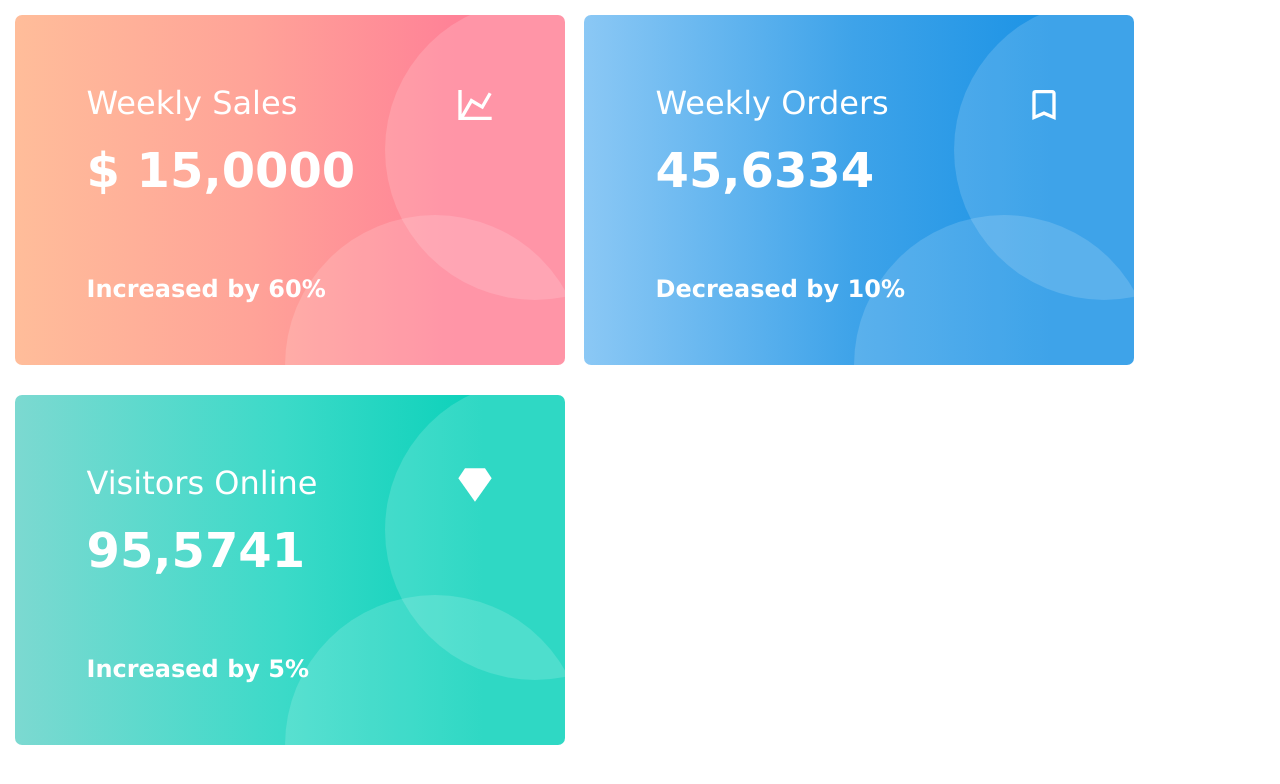
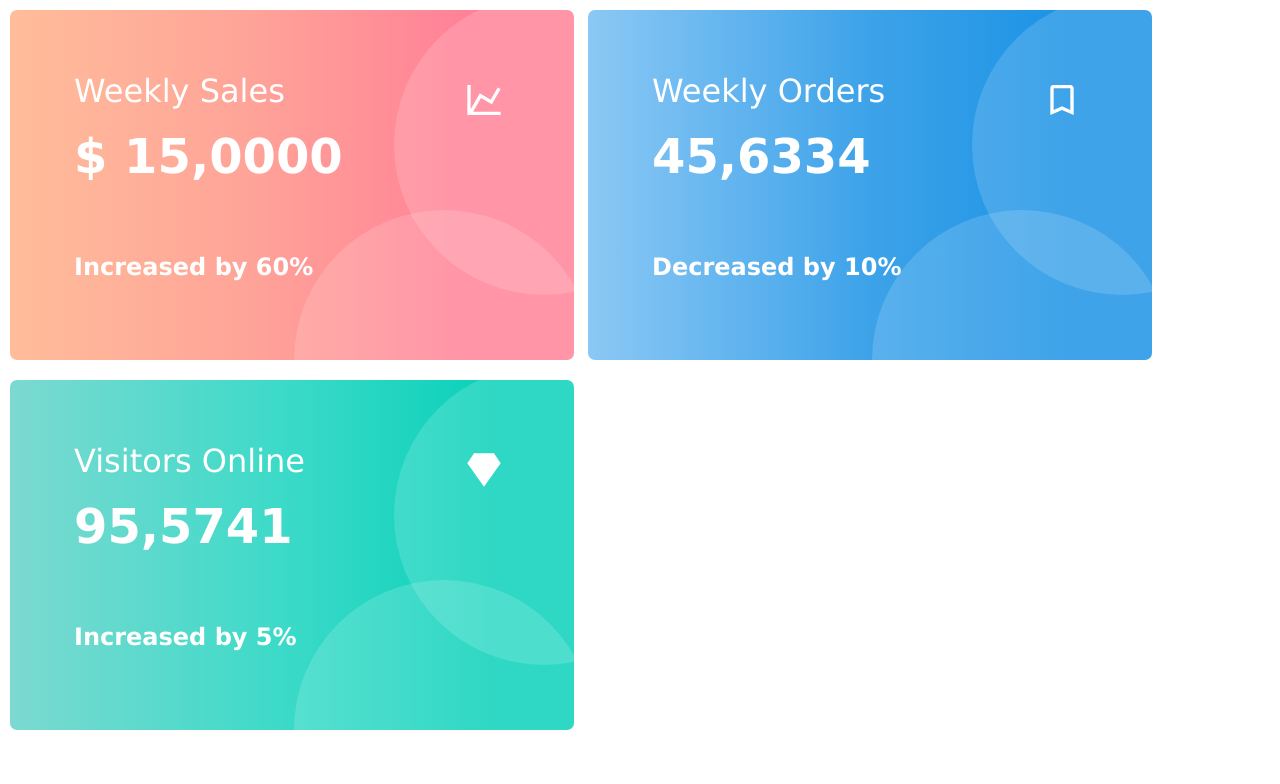
Before and after one commit to olha-skoryk/homework4, a plain HTML site: page index.html in a window 1280 px wide. Drawn offline with Linux system fonts and the light colour scheme.

Commit message:
add file

```diff
--- a/assets/style.css
+++ b/assets/style.css
@@ -1,14 +1,15 @@
 .card {
-  margin: 15px;
+  margin: 10px;
   margin-right: 0;
   display: inline-block;
-  min-width: 550px;
+  min-width: 500px;
   min-height:350px;
   border-radius: 7px;
   color: white;
   position: relative;
   font-family: 'Lucida Sans', 'Lucida Sans Regular', 'Lucida Grande', 'Lucida Sans Unicode', Geneva, Verdana, sans-serif;
   perspective: 400px;
+  padding-left: 5%;
 }
 
 .card::before ,
@@ -67,13 +68,11 @@
 .main,
 .footer {
   font-weight: bold;
-  padding-left: 13%;
 }
 
 .header {
   padding-top: 13%;
   padding-bottom: 5%;
-  padding-left: 13%;
   font-size: 2em;
 }
 
```
Also changed, not shown: index.html (+0 -1 lines), 1 other file.
